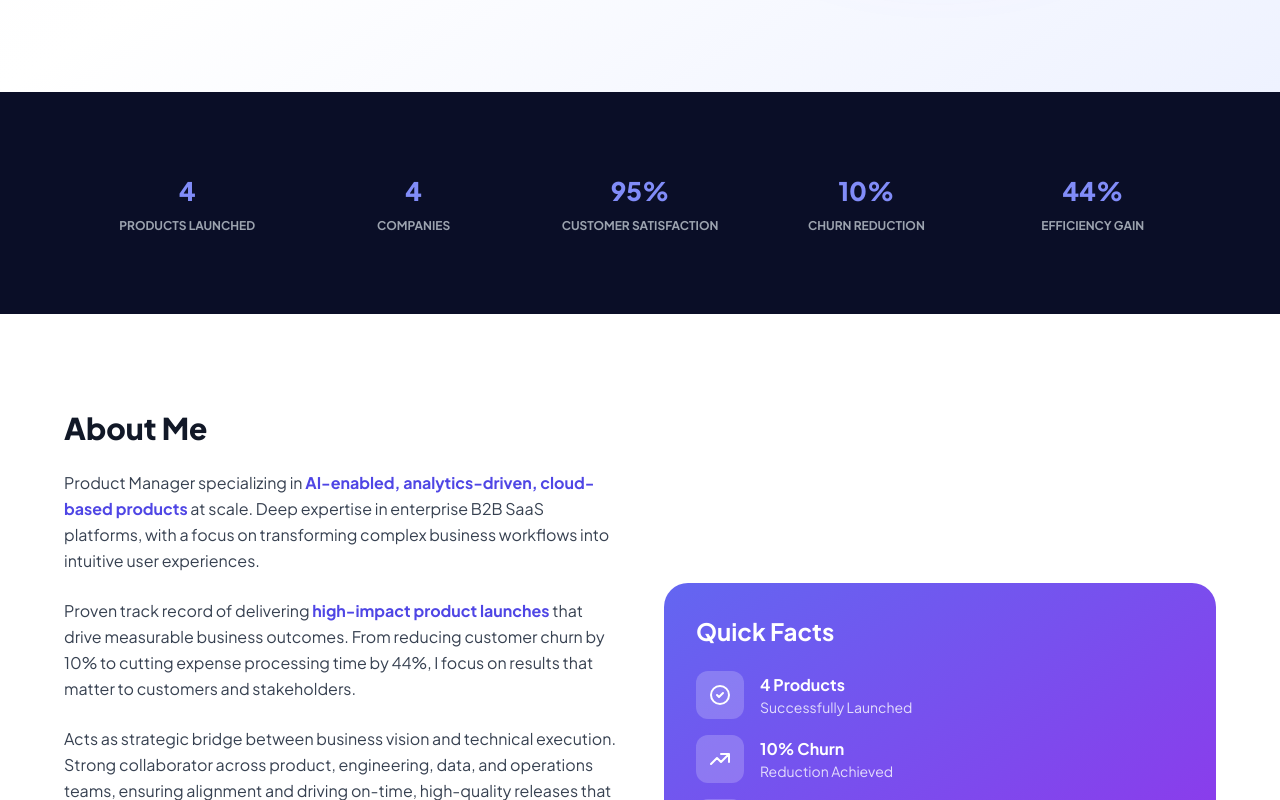
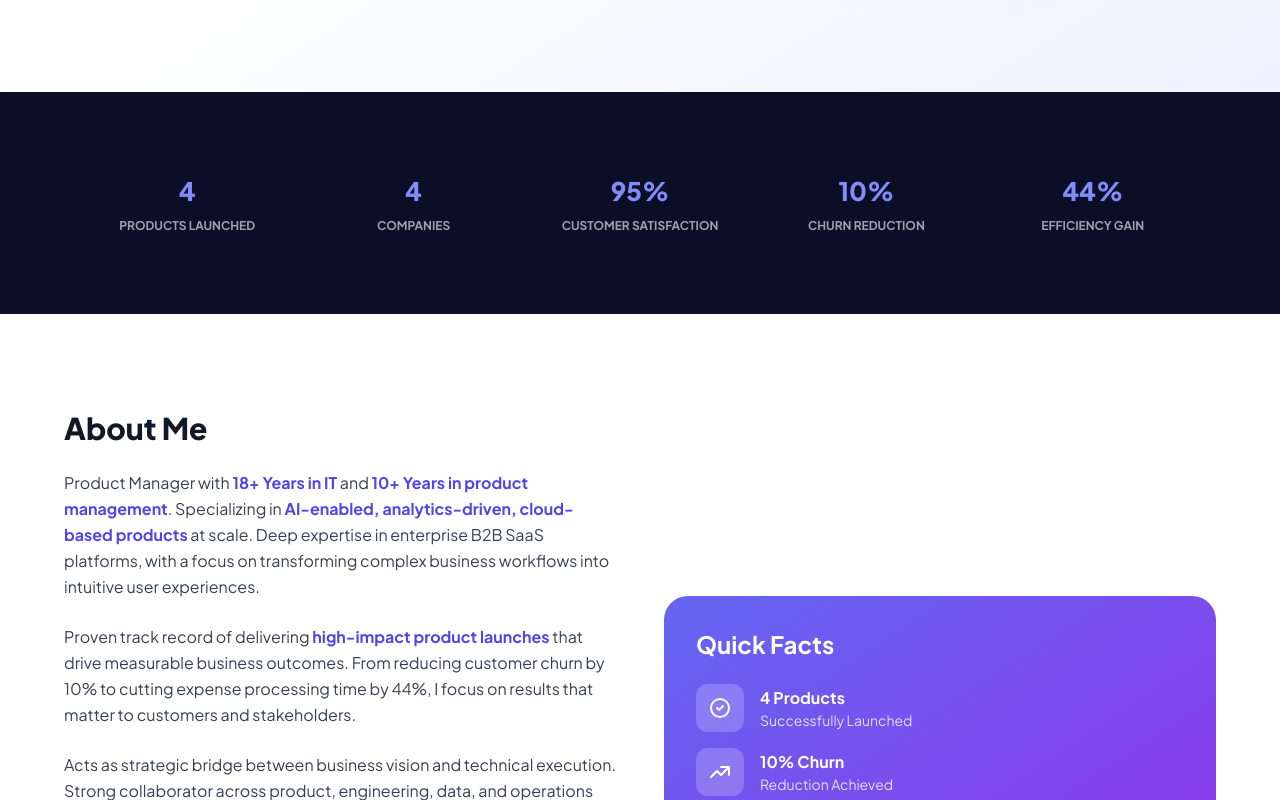
Before and after one commit to aroratanuj/aroratanuj-profile, a React (Vite) app: page / in a window 1280 px wide. Shown: the part 777-1577 px from the top of the page. Built offline with nearby package versions, Linux system fonts and the light colour scheme.

Commit message:
minor changes

```diff
--- a/src/components/About.tsx
+++ b/src/components/About.tsx
@@ -1,3 +1,5 @@
+import { pmExperienceText, totalExperienceText } from '../data/portfolio';
+
 const About = () => {
   return (
     <section id="about" className="py-24 bg-white">
@@ -10,7 +12,7 @@ const About = () => {
 
             <div className="space-y-6 text-gray-700 leading-relaxed">
               <p>
-                Product Manager specializing in <strong className="text-primary">AI-enabled, analytics-driven, cloud-based products</strong> at scale. Deep expertise in enterprise B2B SaaS platforms, with a focus on transforming complex business workflows into intuitive user experiences.
+                Product Manager with <strong className="text-primary">{totalExperienceText} in IT</strong> and <strong className="text-primary">{pmExperienceText} in product management</strong>. Specializing in <strong className="text-primary">AI-enabled, analytics-driven, cloud-based products</strong> at scale. Deep expertise in enterprise B2B SaaS platforms, with a focus on transforming complex business workflows into intuitive user experiences.
               </p>
 
               <p>
--- a/src/data/portfolio.ts
+++ b/src/data/portfolio.ts
@@ -3,7 +3,7 @@ import { sourcefuseExperience } from './experience/sourcefuse';
 import { hicxExperience } from './experience/hicx';
 import { baswarePMExperience } from './experience/baswarePM';
 import { baswareEngineerExperience } from './experience/baswareEngineer';
-import { calculateTotalExperience } from '../lib/experienceCalculator';
+import { calculateTotalExperience, calculateProductManagementExperience } from '../lib/experienceCalculator';
 
 // Combine all experiences
 export const experiences = [
@@ -15,9 +15,13 @@ export const experiences = [
 
 // Calculate total experience dynamically
 const experienceSummary = calculateTotalExperience(experiences as any);
+const pmExperienceSummary = calculateProductManagementExperience(experiences as any);
+
 export const totalExperienceText = experienceSummary.formattedText;
 export const totalYears = experienceSummary.totalYears;
 export const totalMonths = experienceSummary.totalMonths;
+export const pmExperienceText = pmExperienceSummary.formattedText;
+export const pmYears = pmExperienceSummary.totalYears;
 
 export const projects: Project[] = [
   {
--- a/src/lib/experienceCalculator.ts
+++ b/src/lib/experienceCalculator.ts
@@ -9,6 +9,16 @@ export interface ExperienceSummary {
   totalYears: number;
   totalMonths: number;
   formattedText: string;
+}
+
+export function calculateProductManagementExperience(experiences: ExperienceWithDates[]): ExperienceSummary {
+  // Filter only product management positions
+  const pmExperiences = experiences.filter(exp =>
+    exp.position.toLowerCase().includes('product manager') ||
+    exp.position.toLowerCase().includes('product owner')
+  );
+
+  return calculateTotalExperience(pmExperiences);
 }
 
 export function calculateTotalExperience(experiences: ExperienceWithDates[]): ExperienceSummary {
@@ -29,22 +39,13 @@ export function calculateTotalExperience(experiences: ExperienceWithDates[]): Ex
   const years = Math.floor(totalMonths / 12);
   const monthsRemaining = totalMonths % 12;
 
-  let formattedText = '';
-  if (years > 0) {
-    formattedText = `${years}+ Year${years > 1 ? 's' : ''}`;
-    if (monthsRemaining > 0) {
-      formattedText += ` ${monthsRemaining}+ Month${monthsRemaining > 1 ? 's' : ''}`;
-    }
-  } else if (monthsRemaining > 0) {
-    formattedText = `${monthsRemaining}+ Month${monthsRemaining > 1 ? 's' : ''}`;
-  } else {
-    formattedText = '0+ Months';
-  }
+  // Round up to nearest year for display
+  const displayYears = years + (monthsRemaining > 0 ? 1 : 0);
 
   return {
-    totalYears: years,
+    totalYears: displayYears,
     totalMonths: totalMonths,
-    formattedText: formattedText
+    formattedText: `${displayYears}+ Years`
   };
 }
 
```
